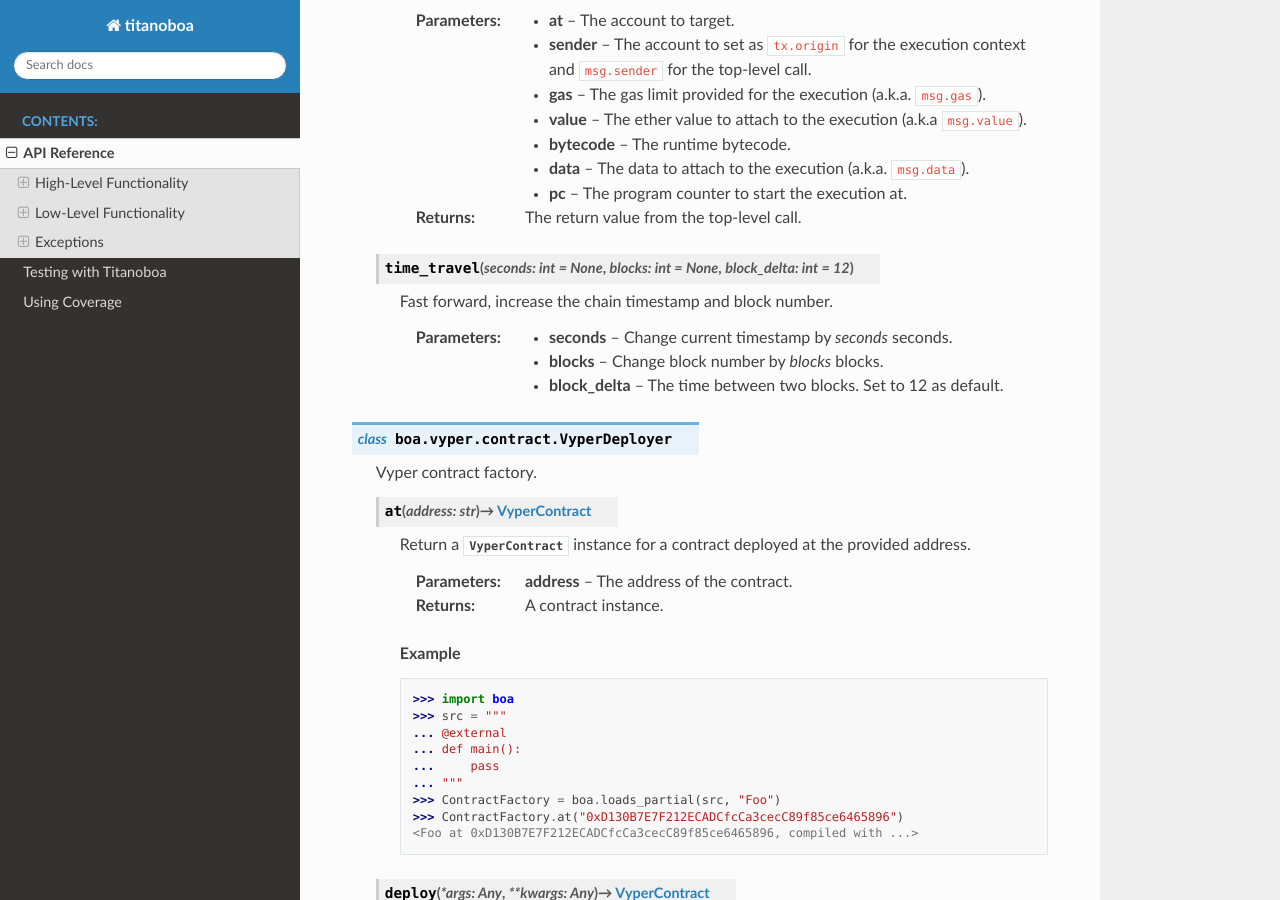
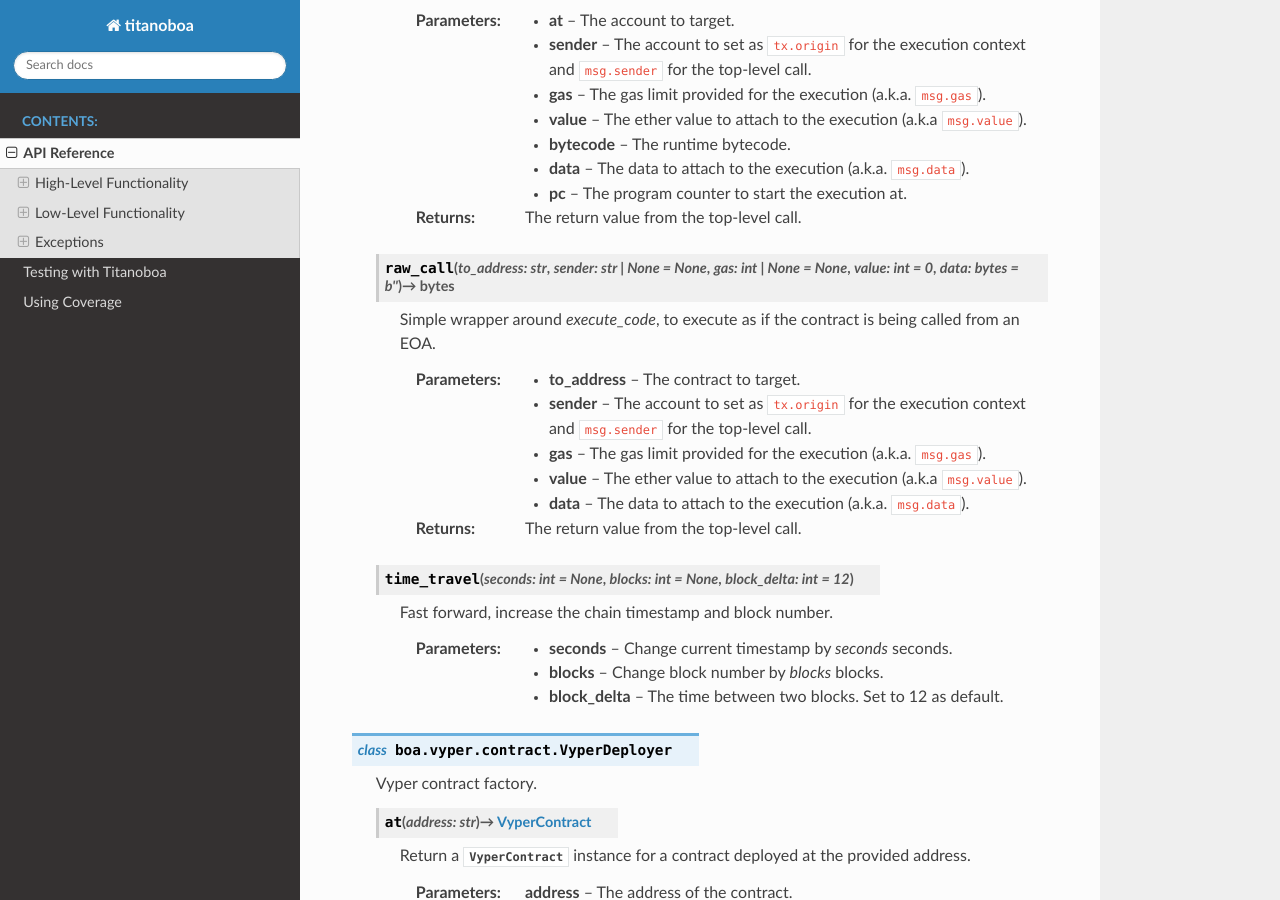
Before and after one commit to vyperlang/titanoboa, a Sphinx documentation site: the page built from docs/source/api.rst, in a window 1280 px wide and 900 px high, scrolled down 10203 px. Built offline with Sphinx 7.4.7 and the Read the Docs theme 2.0.0, drawn with Linux system fonts in a browser that asks for light colours.

Commit message:
Add raw_call to docs
raw_call is very useful, but I didn't find it until I went looking in the source code. Added to docs.

```diff
--- a/docs/source/api.rst
+++ b/docs/source/api.rst
@@ -535,6 +535,17 @@ Low-Level Functionality
         :param pc: The program counter to start the execution at.
         :returns: The return value from the top-level call.
 
+    .. method:: raw_call(to_address: str, sender: str | None = None, gas: int | None = None, value: int = 0, data: bytes = b"") -> bytes
+
+        Simple wrapper around `execute_code`, to execute as if the contract is being called from an EOA.
+
+        :param to_address: The contract to target.
+        :param sender: The account to set as ``tx.origin`` for the execution context and ``msg.sender`` for the top-level call.
+        :param gas: The gas limit provided for the execution (a.k.a. ``msg.gas``).
+        :param value: The ether value to attach to the execution (a.k.a ``msg.value``).
+        :param data: The data to attach to the execution (a.k.a. ``msg.data``).
+        :returns: The return value from the top-level call.
+
     .. method:: time_travel(seconds: int = None, blocks: int = None, block_delta: int = 12)
 
         Fast forward, increase the chain timestamp and block number.
```
